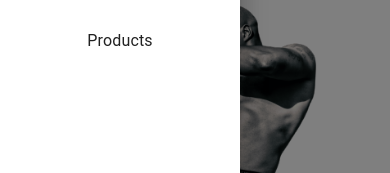
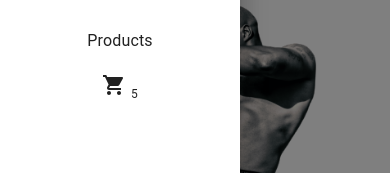
Before and after one commit to tommaenhout/e-commerce, a React (Vite) app: page / in a window 390 px wide. Both pictures are taken after a click on the button "open drawer". Shown: the part 200-373 px from the top of the page. Built offline with nearby package versions, Linux system fonts and the light colour scheme.

Commit message:
cart in mobile menu

```diff
--- a/src/components/NavBar/index.jsx
+++ b/src/components/NavBar/index.jsx
@@ -40,6 +40,11 @@ export default function DrawerAppBar() {
             </ListItemButton>
           </ListItem>
         ))}
+        <ListItem disablePadding>
+          <ListItemButton sx={{ justifyContent: 'center' }}>
+             <CardWidget/>
+          </ListItemButton>
+        </ListItem>
       </List>
     </Box>
   );
```
